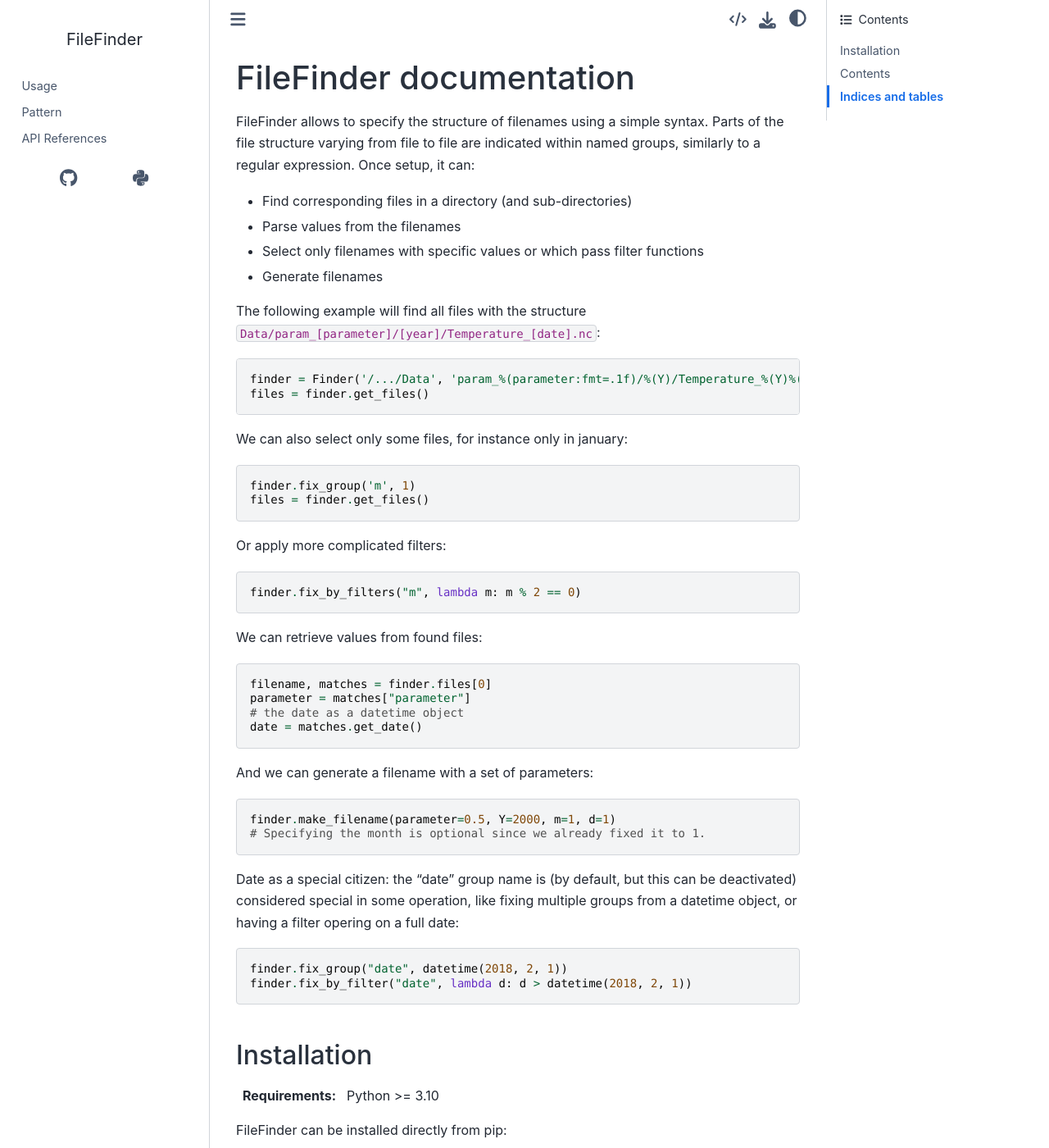
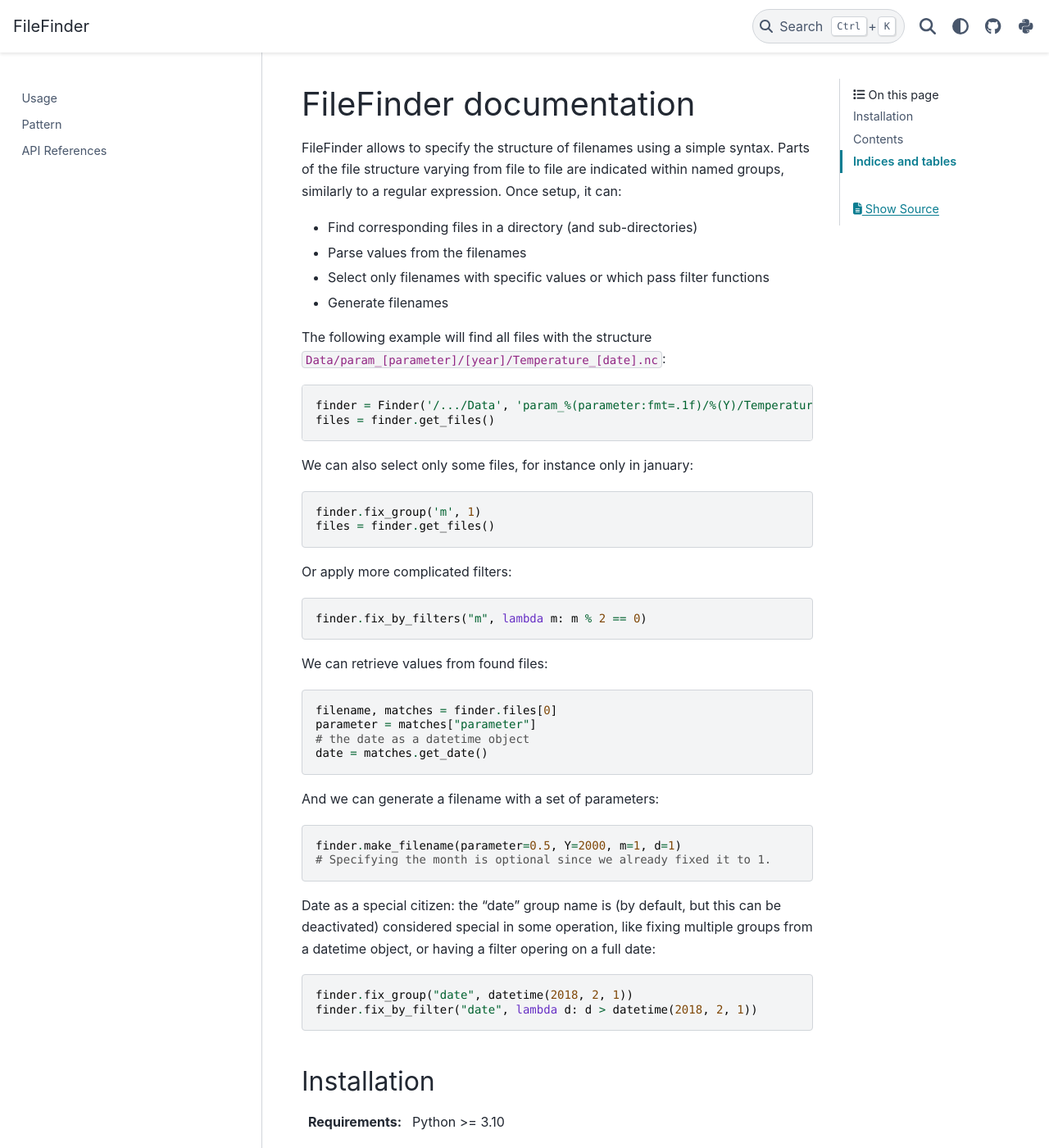
Before and after one commit to Descanonge/filefinder, a Sphinx documentation site: the page built from docs/source/index.rst, in a window 1280 px wide and 1400 px high. Shown: the whole window at 82% size. Built offline with Sphinx 7.4.7 and the PyData theme 0.15.4, drawn with Linux system fonts in a browser that asks for light colours; the version number could not be read and is left out; some of the changed text lies outside the part shown.

Commit message:
Better docs

```diff
--- a/docs/source/_templates/footer-left.html
+++ /dev/null
@@ -1,7 +0,0 @@
-<p class="footer-start">
-{{ project }} v{{ version }}.
-{%- if copyright -%}
-</br>
-© {{copyright}}.
-{%- endif -%}
-</p>
--- a/docs/source/_templates/footer-right.html
+++ /dev/null
@@ -1,7 +0,0 @@
-<p class="footer-end">
-{%- if last_updated -%}
-Documentation last updated {{ last_updated }}.
-<br/>
-{%- endif -%}
-Created with <a href="https://www.sphinx-doc.org">Sphinx</a> {{ sphinx_version }}, and the <a href="https://executablebooks.org">Book Theme</a> {{ theme_version }}.
-</p>
--- a/docs/source/_templates/layout.html
+++ /dev/null
@@ -1,31 +0,0 @@
-{% extends "sphinx_book_theme/layout.html" %}
-<!-- remove content footer -->
-
-{% block docs_main %}
-<div class="bd-content">
-    <div class="bd-article-container">
-        {# Article header #}
-        <div class="bd-header-article">{% include "sections/header-article.html" %}</div>
-        {# Article content #}
-        {% block docs_body %}
-        {# This is empty and only shows up if text has been highlighted by the URL #}
-        {% include "components/searchbox.html" %}
-        <article class="bd-article" role="main">
-            {% block body %}{% endblock %}
-        </article>
-        {% endblock docs_body %}
-        {# Article Footer #}
-        {% if theme_show_prev_next %}
-        <footer class="bd-footer-article">
-            {% include "sections/footer-article.html" %}
-        </footer>
-        {% endif %}
-    </div>
-    {# Secondary sidebar #}
-    {% block docs_toc %}
-    {% if not remove_sidebar_secondary %}
-    <div class="bd-sidebar-secondary bd-toc">{% include "sections/sidebar-secondary.html" %}</div>
-    {% endif %}
-    {% endblock docs_toc %}
-</div>
-{% endblock docs_main %}
--- /dev/null
+++ b/docs/source/_templates/sidebar-nav.html
@@ -0,0 +1,24 @@
+<nav class="bd-links bd-docs-nav" aria-label="Main">
+    <div class="bd-toc-item navbar-nav active">
+        {% if theme_home_page_in_toc == True %}
+        {#- This mimics the pydata theme list style so we can append an extra item at the top #}
+        <ul class="nav bd-sidenav bd-sidenav__home-link">
+            <li class="toctree-l1{% if pagename == root_doc %} current active{% endif %}">
+                <a class="reference internal" href="{{ pathto(root_doc) }}">
+                    {{ root_title }}
+                </a>
+            </li>
+        </ul>
+        {% endif -%}
+
+        {# Ref: https://github.com/pydata/pydata-sphinx-theme/blob/ebf7f704879a1cdc6016d6111062103353ac7677/src/pydata_sphinx_theme/__init__.py#L302 #}
+        {{- generate_toctree_html(
+        startdepth=0,
+        kind="sidebar",
+        maxdepth=theme_navigation_depth|int,
+        collapse=theme_collapse_navbar|tobool,
+        includehidden=True,
+        titles_only=True,
+        show_nav_level=theme_show_nav_level|int) }}
+    </div>
+</nav>
--- /dev/null
+++ b/docs/source/_templates/spacer.html
@@ -0,0 +1 @@
+<div></div>
--- a/docs/source/conf.py
+++ b/docs/source/conf.py
@@ -52,7 +52,7 @@ python_use_unqualified_type_names = True
 autodoc_default_options = {
     "show-inheritance": True,
     "inherited-members": False,
-    "private-members": True,
+    "private-members": False,
 }
 ## Autosummary config
 autosummary_generate = ["api.rst"]
@@ -70,18 +70,12 @@ intersphinx_mapping = {"python": ("https://docs.python.org/3/", None)}
 
 ## HTML Output
 
-html_theme = "sphinx_book_theme"
+html_theme = "pydata_sphinx_theme"
 # html_static_path = ["_static"]
 html_title = "FileFinder"
 html_theme_options = dict(
     collapse_navigation=False,
-    use_download_button=True,
-    use_fullscreen_button=False,
     show_toc_level=2,
-    repository_url="https://github.com/Descanonge/filefinder",
-    use_source_button=True,
-    repository_branch="master",
-    path_to_docs="doc",
     # Social icons
     icon_links=[
         dict(
@@ -95,12 +89,17 @@ html_theme_options = dict(
             icon="fa-brands fa-python",
         ),
     ],
+    # Navbar
+    navbar_start=["navbar-logo"],
+    navbar_center=["spacer"],
+    navbar_end=["search-button", "theme-switcher", "navbar-icon-links"],
     # Footer
-    article_footer_items=["prev-next"],
+    show_prev_next=False,
+    article_footer_items=[],
     content_footer_items=[],
-    footer_start=["footer-left"],
-    footer_end=["footer-right"],
+    footer_start=["copyright", "last-updated"],
+    footer_end=["sphinx-version", "theme-version"],
 )
 html_last_updated_fmt = "%Y-%m-%d"
 
-html_sidebars = {"**": ["navbar-logo.html", "sbt-sidebar-nav.html", "icon-links.html"]}
+html_sidebars = {"**": ["sidebar-nav.html"]}
--- a/pyproject.toml
+++ b/pyproject.toml
@@ -42,8 +42,8 @@ dev = [
     'mypy>=1.5',
 ]
 docs = [
-    'sphinx==8.0.*',
-    'sphinx-book-theme==1.1.*',
+    'sphinx==9.1.*',
+    'pydata-sphinx-theme==0.20.*',
 ]
 tests = [
     'pytest>=7.4',
```
